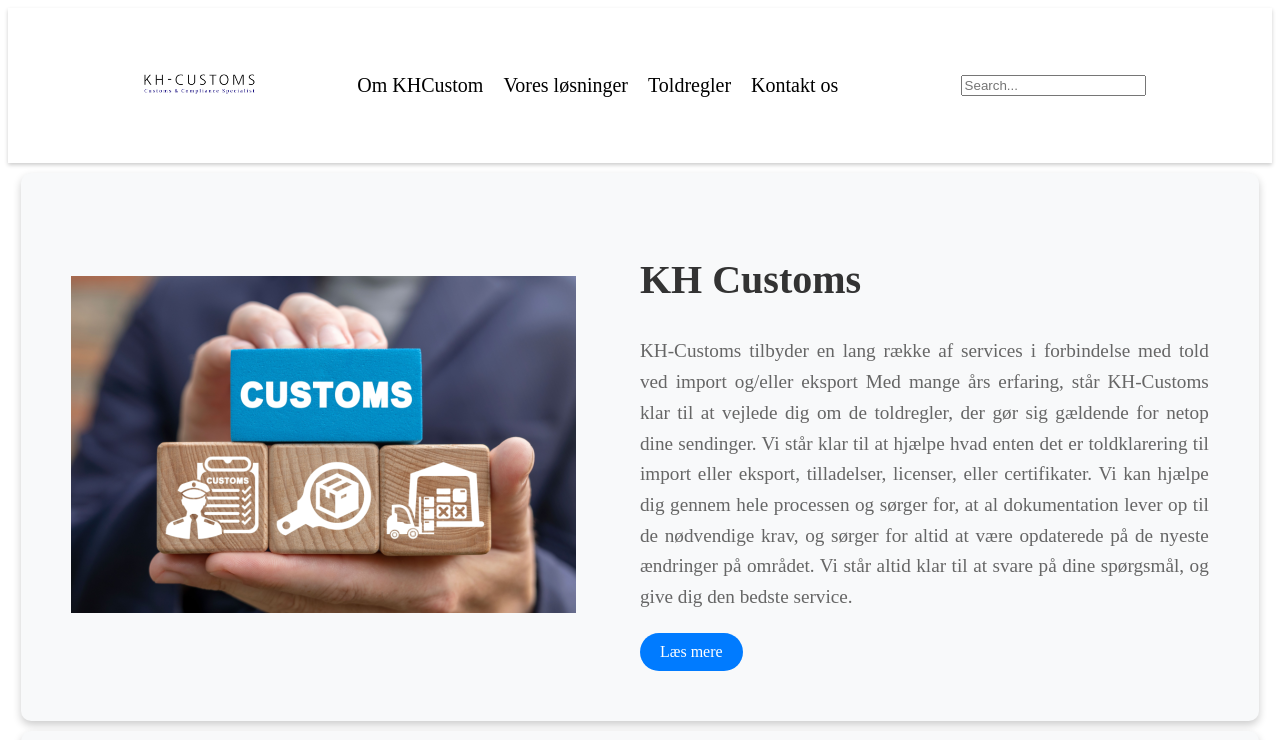
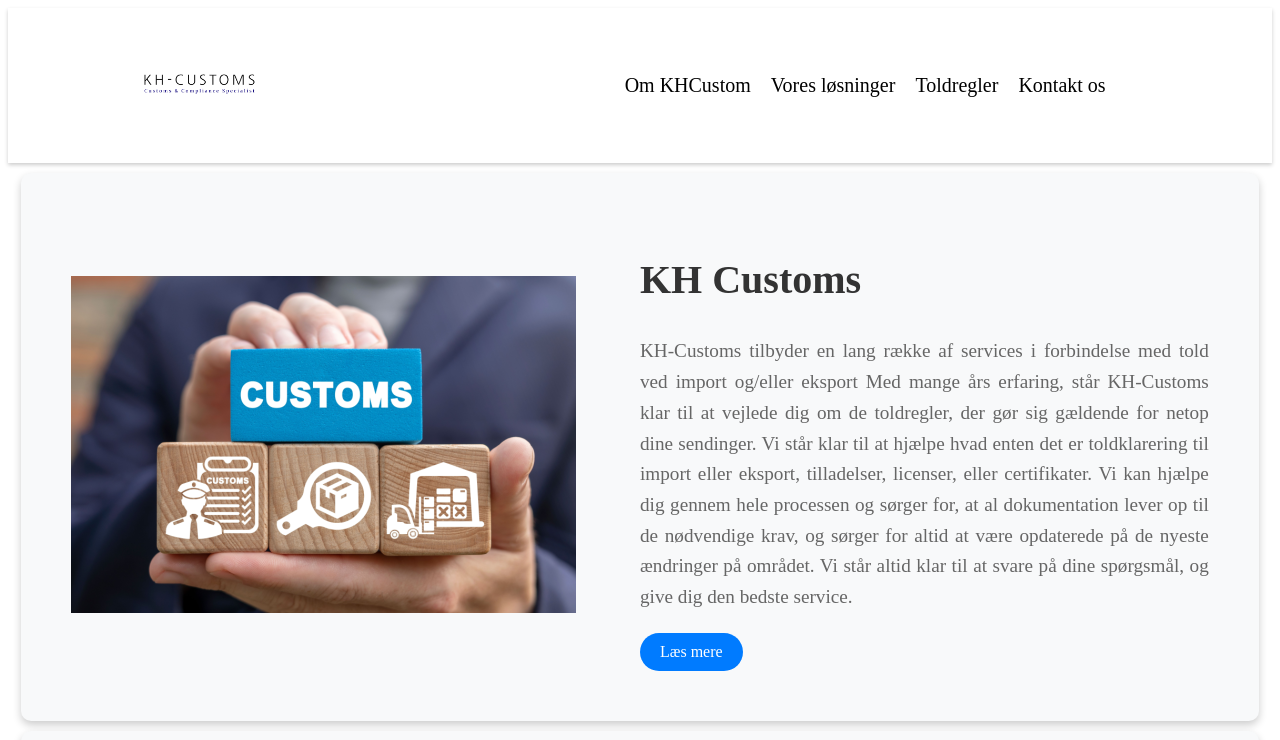
Before and after one commit to Jesperejohannsen/khCustoms, a React (Vite) app: page / in a window 1280 px wide. Shown: the top 740 px of the page. Built offline with nearby package versions, Linux system fonts and the light colour scheme.

Commit message:
small changes

```diff
--- a/src/App.tsx
+++ b/src/App.tsx
@@ -3,19 +3,16 @@
 import Header from "./components/header/Header";
 import HomeSection from "./components/home/HomeSection";
 import Footer from "./components/footer/Footer";
-import { homeSectionParagraphs } from "./components/home/HomeSection";
-import SearchResult from "./components/searchbar/SearchResult";
 import SolutionsSite from "./components/solutionSite/SolutionsSite";
 import ToldreglerSite from "./components/toldreglerSite/ToldreglerSite";
 import ContactSite from "./components/contactSite/ContactSite";
 
 const App: React.FC = () => (
   <Router>
-    <Header homeSectionParagraphs={homeSectionParagraphs} />
+    <Header />
     <Switch>
       <Route path="/" exact component={HomeSection} />
       <Route path="/løsninger" component={SolutionsSite} />
-      <Route path="/search/:term" component={SearchResult} />
       <Route path="/services" component={SolutionsSite} />
       <Route path="/toldregler" component={ToldreglerSite} />
       <Route path="/kontakt" component={ContactSite} />
--- a/src/components/header/Header.tsx
+++ b/src/components/header/Header.tsx
@@ -1,15 +1,12 @@
 import { useState } from "react";
 import NavigationMenu from "../navigationRoutes/NavigationMenu";
-import SearchBar from "../../components/searchbar/Searchbar";
 import "./header.css";
 import logo from "../../assets/khCustomLogo.png";
 import { Link } from "react-router-dom";
 
-interface HeaderProps {
-  homeSectionParagraphs: string[];
-}
 
-const Header: React.FC<HeaderProps> = ({ homeSectionParagraphs }) => {
+
+const Header: React.FC = () => {
   const [isOpen, setIsOpen] = useState(false);
   const menuItems = [
     { name: "Om KHCustom", route: "/omKhCustoms" },
@@ -38,9 +35,8 @@
           <div></div>
           <div></div>
         </div>
-        <NavigationMenu items={menuItems} isOpen={isOpen} />
+      <NavigationMenu items={menuItems} isOpen={isOpen} toggleMenu={toggleMenu} />
       </nav>
-      <SearchBar paragraphs={homeSectionParagraphs} />
     </header>
   );
 };
--- a/src/components/header/header.css
+++ b/src/components/header/header.css
@@ -76,10 +76,6 @@
   transform: rotate(45deg) translate(-5px, -6px);
 }
 
-.active-link {
-  color: #f00;
-}
-
 @media (max-width: 600px) {
   .logo {
     display: none;
@@ -112,7 +108,10 @@
   }
 
   .burger-menu {
-    padding-top: 15px;
     display: flex;
   }
+
+  .burger-menu.open div {
+    background-color: #ff2828;
+  }
 }
--- a/src/components/navigationRoutes/NavigationMenu.tsx
+++ b/src/components/navigationRoutes/NavigationMenu.tsx
@@ -9,17 +9,24 @@
 interface MenuProps {
   items: MenuItem[];
   isOpen: boolean;
+  toggleMenu: () => void;
 }
 
-const NavigationMenu: React.FC<MenuProps> = ({ items, isOpen }) => (
+const NavigationMenu: React.FC<MenuProps> = ({ items, isOpen, toggleMenu }) => (
   <nav>
-    <ul className={`nav-menu ${isOpen ? 'open' : ''}`}>
-      {items.map((item, index) => (
-        <li key={index}>
-          <NavLink to={item.route}>{item.name}</NavLink>
-        </li>
-      ))}
-    </ul>
+ <ul className={`menu ${isOpen ? "open" : ""}`}>
+    {items.map((item, index) => (
+      <li key={index}>
+        <NavLink
+          to={item.route}
+          activeClassName="active-link"
+          onClick={toggleMenu}
+        >
+          {item.name}
+        </NavLink>
+      </li>
+    ))}
+  </ul>
   </nav>
 );
 
--- a/src/components/searchbar/SearchResult.tsx
+++ /dev/null
@@ -1,35 +0,0 @@
-import React, { useEffect, useState } from 'react';
-import { useParams } from 'react-router-dom';
-import './searchResult.css';
-
-const SearchResult: React.FC = () => {
-  const { term } = useParams<{ term: string }>();
-  const [isLoading, setIsLoading] = useState(false);
-
-  // Fetch and display the content related to `term`
-  const fetchAndDisplayContent = async () => {
-    setIsLoading(true);
-    // Fetch the content related to `term` from your data source
-    // Display the content
-    setIsLoading(false);
-  };
-
-  useEffect(() => {
-    fetchAndDisplayContent();
-  }, [term]);
-
-  return (
-    <div id="search-result" className="search-result">
-      {isLoading ? (
-        <div className="loading-spinner"></div>
-      ) : (
-        <>
-          <h1 className="search-result-term">Search Result for "{term}"</h1>
-          {/* The fetched content should be displayed here */}
-        </>
-      )}
-    </div>
-  );
-};
-
-export default SearchResult;
--- a/src/components/searchbar/Searchbar.tsx
+++ /dev/null
@@ -1,81 +0,0 @@
-import React, { useEffect, useRef, useState } from "react";
-import { Link } from 'react-router-dom';
-
-interface SearchBarProps {
-  paragraphs: Array<string>;
-}
-
-const SearchBar: React.FC<SearchBarProps> = ({ paragraphs }) => {
-  const [searchTerm, setSearchTerm] = useState("");
-  const [searchResults, setSearchResults] = useState<Array<string>>([]);
-  const [isLoading, setIsLoading] = useState(false);
-  const searchRef = useRef<number | null>(null);
-
-  useEffect(() => {
-    if (searchTerm !== "") {
-      setIsLoading(true);
-      if (searchRef.current) {
-        clearTimeout(searchRef.current);
-      }
-      searchRef.current = setTimeout(() => {
-        const results = paragraphs.filter((paragraph) =>
-          paragraph.toLowerCase().includes(searchTerm.toLowerCase())
-        );
-        setSearchResults(results);
-        setIsLoading(false);
-      }, 500); // delay of 500ms
-    } else {
-      setSearchResults([]);
-    }
-  }, [searchTerm, paragraphs]);
-
-  const handleClear = () => {
-    setSearchTerm("");
-    setSearchResults([]);
-  };
-
-  return (
-    <div className="search-bar">
-    <div className="search-input-container">
-      <input
-        type="text"
-        placeholder="Search..."
-        value={searchTerm}
-        onChange={(e) => setSearchTerm(e.target.value)}
-      />
-      {isLoading ? (
-        <div className="loading-spinner"></div>
-      ) : (
-        searchResults.length > 0 && (
-          <div className="search-results">
-            {searchResults.map((result, index) => {
-              const searchTermIndex = result.toLowerCase().indexOf(searchTerm.toLowerCase());
-              const start = Math.max(0, searchTermIndex);
-              const end = start + searchTerm.length;
-              const previewEnd = Math.min(end + 3, result.length);
-              const highlighted = result.slice(start, end);
-              const preview = result.slice(end, previewEnd);
-              const remaining = result.slice(previewEnd);
-
-              return (
-                <div key={index}>
-                <Link to={`/search/${highlighted}`}>
-                  <p>
-                    <span>{result.slice(0, start)}</span>
-                    <span style={{ backgroundColor: 'yellow' }}>{highlighted}</span>
-                    <span>{preview}</span>
-                    {remaining && '...'}
-                  </p>
-                </Link>
-                </div>
-              );
-            })}
-          </div>
-        )
-      )}
-    </div>
-  </div>
-  );
-};
-
-export default SearchBar;
--- a/src/components/searchbar/searchResult.css
+++ /dev/null
@@ -1,15 +0,0 @@
-#search-result.search-result {
-    display: flex;
-    flex-direction: column;
-    align-items: center;
-    justify-content: center;
-    padding: 20px;
-    background-color: #f5f5f5;
-    border: 1px solid #ff0000;
-    border-radius: 20px;
-  }
-
-  #search-result .search-result-term {
-    color: #333;
-    font-size: 24px;
-  }
--- a/src/components/searchbar/searchbar.css
+++ /dev/null
@@ -1,93 +0,0 @@
-.search-bar {
-    display: flex;
-    justify-content: center;
-    padding: 20px;
-  }
-
-  .search-input-container {
-    position: relative;
-    display: flex;
-    align-items: center;
-    width: 100%;
-    max-width: 600px;
-  }
-
-  .search-input-container input {
-    width: 100%;
-    padding: 10px;
-    border: none;
-    border-radius: 20px;
-    box-shadow: 0 1px 6px rgba(0, 0, 0, 0.1);
-    font-size: 16px;
-  }
-
-  .clear-button {
-    position: absolute;
-    right: 20px;
-    cursor: pointer;
-    background: none;
-    border: none;
-    font-size: 20px;
-  }
-
-  .search-results {
-    position: absolute;
-    top: 100%;
-    width: 100%;
-    background-color: white;
-    border: 1px solid #ccc;
-    border-radius: 20px;
-    padding: 10px;
-    box-shadow: 0px 8px 16px 0px rgba(0,0,0,0.2);
-    z-index: 1;
-    max-height: 200px;
-    overflow-y: auto;
-  }
-
-  .search-results div:hover {
-    background-color: #f5f5f5;
-    cursor: pointer;
-  }
-
-  .search-results div {
-    padding: 10px;
-    border-bottom: 1px solid #ccc;
-  }
-
-  .search-results div:last-child {
-    border-bottom: none;
-  }
-
-  .search-results p {
-    margin: 0;
-    color: #333;
-  }
-
-  .loading-spinner {
-    position: absolute;
-    top: 100%;
-    width: 100%;
-    padding: 10px;
-    text-align: center;
-    background-color: white;
-    border: 1px solid #ccc;
-    border-radius: 4px;
-    box-shadow: 0px 8px 16px 0px rgba(0,0,0,0.2);
-    z-index: 1;
-  }
-
-  .loading-spinner::before {
-    content: '';
-    display: inline-block;
-    width: 24px;
-    height: 24px;
-    border: 4px solid #ccc;
-    border-top-color: #333;
-    border-radius: 50%;
-    animation: spin 1s linear infinite;
-  }
-
-  @keyframes spin {
-    0% { transform: rotate(0deg); }
-    100% { transform: rotate(360deg); }
-  }
```
